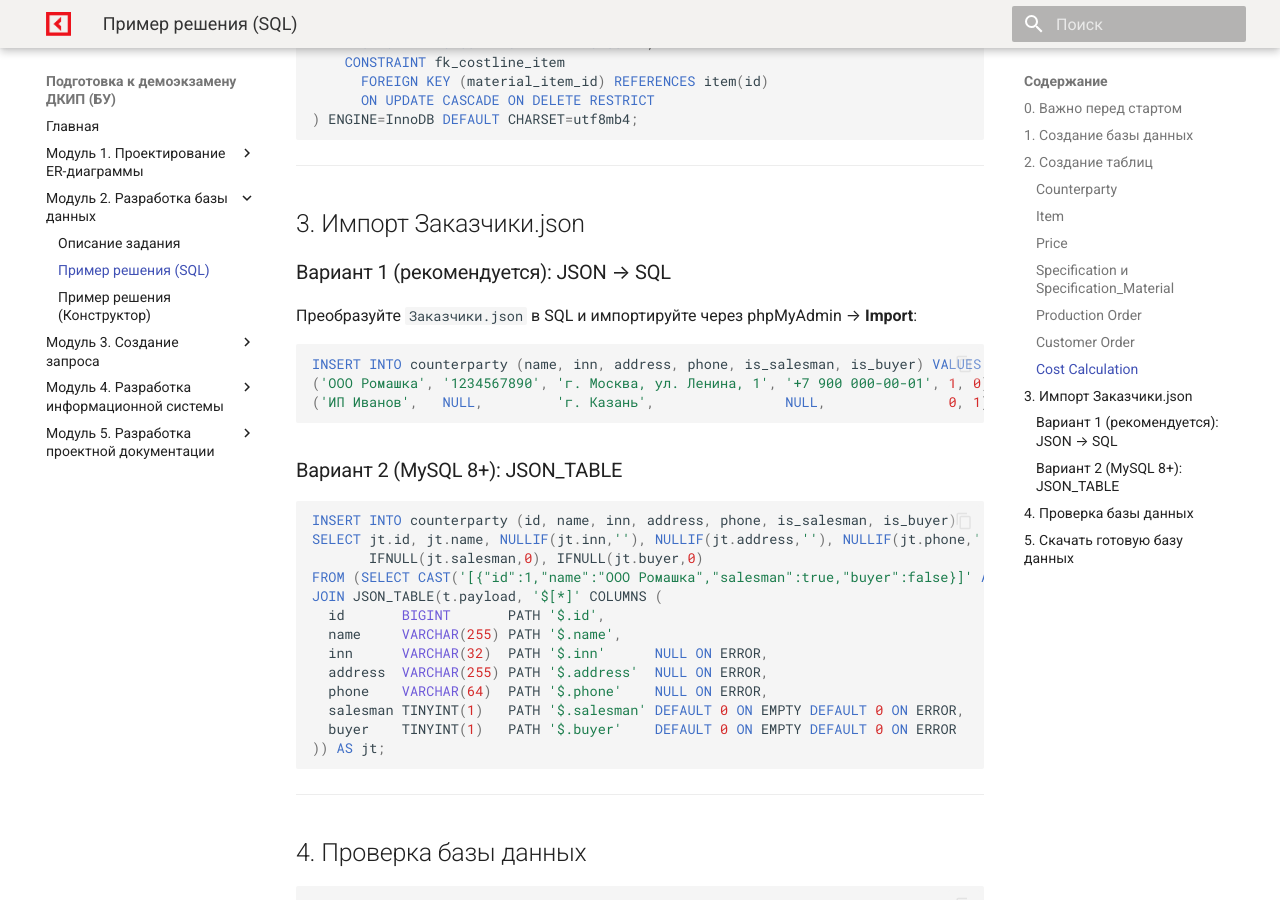
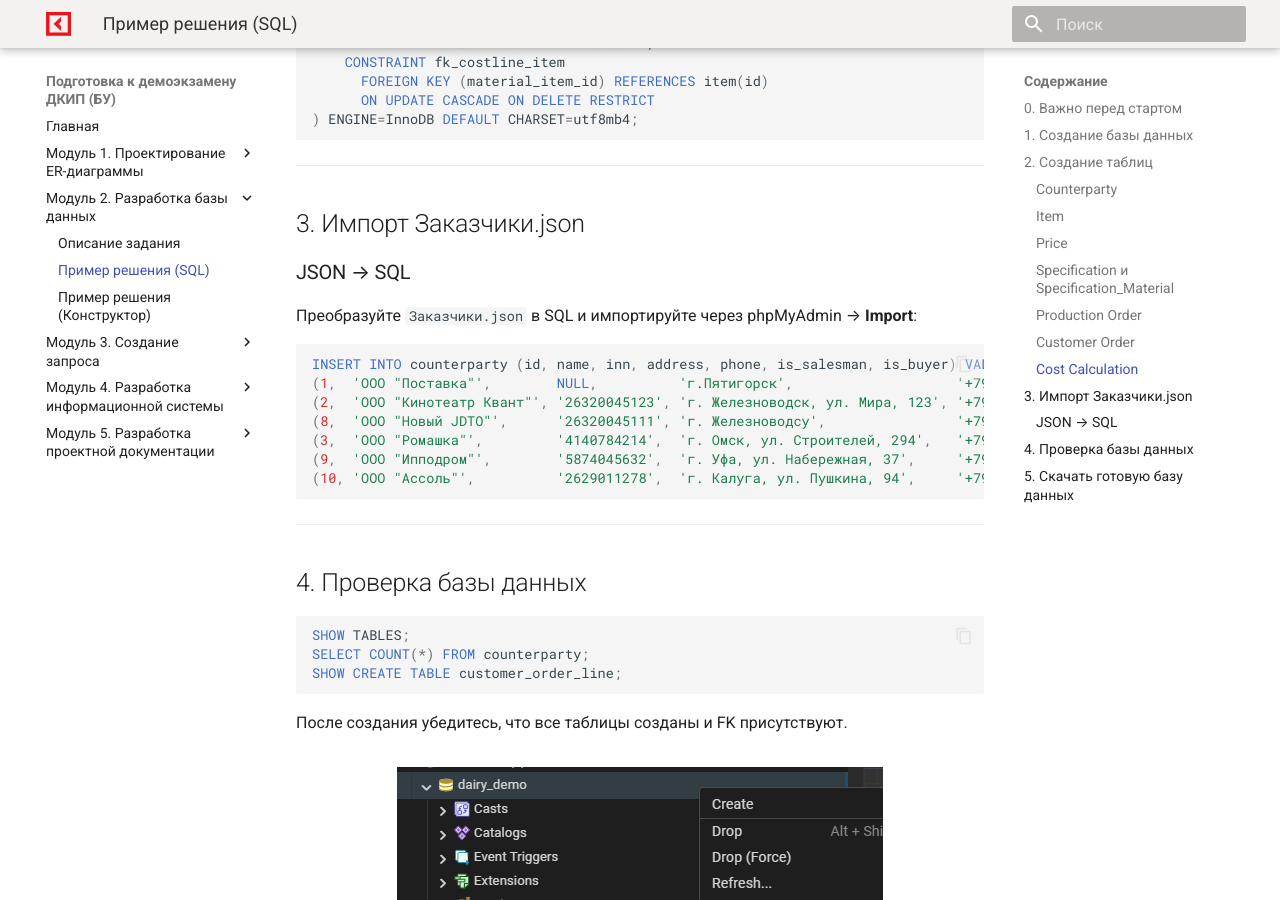
Before and after one commit to OlgaKraven/min.demo.dkip-2025, an MkDocs documentation site: the page built from docs/module2/example_solution.md, in a window 1280 px wide and 900 px high, scrolled down 4489 px. Built offline with MkDocs 1.6.1 and Material for MkDocs 9.7.7, drawn with Linux system fonts in a browser that asks for light colours.

Commit message:
first commit

````diff
--- a/docs/module2/example_solution.md
+++ b/docs/module2/example_solution.md
@@ -225,32 +225,18 @@ CREATE TABLE IF NOT EXISTS cost_calculation_line (
 
 ## 3. Импорт Заказчики.json
 
-### Вариант 1 (рекомендуется): JSON → SQL
+### JSON → SQL
 
 Преобразуйте `Заказчики.json` в SQL и импортируйте через phpMyAdmin → **Import**:
 
 ```sql
-INSERT INTO counterparty (name, inn, address, phone, is_salesman, is_buyer) VALUES
-('ООО Ромашка', '1234567890', 'г. Москва, ул. Ленина, 1', '+7 900 000-00-01', 1, 0),
-('ИП Иванов',   NULL,         'г. Казань',                NULL,               0, 1);
-```
-
-### Вариант 2 (MySQL 8+): JSON_TABLE
-
-```sql
-INSERT INTO counterparty (id, name, inn, address, phone, is_salesman, is_buyer)
-SELECT jt.id, jt.name, NULLIF(jt.inn,''), NULLIF(jt.address,''), NULLIF(jt.phone,''),
-       IFNULL(jt.salesman,0), IFNULL(jt.buyer,0)
-FROM (SELECT CAST('[{"id":1,"name":"ООО Ромашка","salesman":true,"buyer":false}]' AS JSON) AS payload) t
-JOIN JSON_TABLE(t.payload, '$[*]' COLUMNS (
-  id       BIGINT       PATH '$.id',
-  name     VARCHAR(255) PATH '$.name',
-  inn      VARCHAR(32)  PATH '$.inn'      NULL ON ERROR,
-  address  VARCHAR(255) PATH '$.address'  NULL ON ERROR,
-  phone    VARCHAR(64)  PATH '$.phone'    NULL ON ERROR,
-  salesman TINYINT(1)   PATH '$.salesman' DEFAULT 0 ON EMPTY DEFAULT 0 ON ERROR,
-  buyer    TINYINT(1)   PATH '$.buyer'    DEFAULT 0 ON EMPTY DEFAULT 0 ON ERROR
-)) AS jt;
+INSERT INTO counterparty (id, name, inn, address, phone, is_salesman, is_buyer) VALUES
+(1,  'ООО "Поставка"',        NULL,          'г.Пятигорск',                    '+79198634592', 1, 1),
+(2,  'ООО "Кинотеатр Квант"', '26320045123', 'г. Железноводск, ул. Мира, 123', '+79884581555', 1, 0),
+(8,  'ООО "Новый JDTO"',      '26320045111', 'г. Железноводсу',                '+79884581555', 1, 0),
+(3,  'ООО "Ромашка"',         '4140784214',  'г. Омск, ул. Строителей, 294',   '+79882584546', 0, 1),
+(9,  'ООО "Ипподром"',        '5874045632',  'г. Уфа, ул. Набережная, 37',     '+79627486389', 1, 1),
+(10, 'ООО "Ассоль"',          '2629011278',  'г. Калуга, ул. Пушкина, 94',     '+79184572398', 0, 1);
 ```
 
 ---
````
